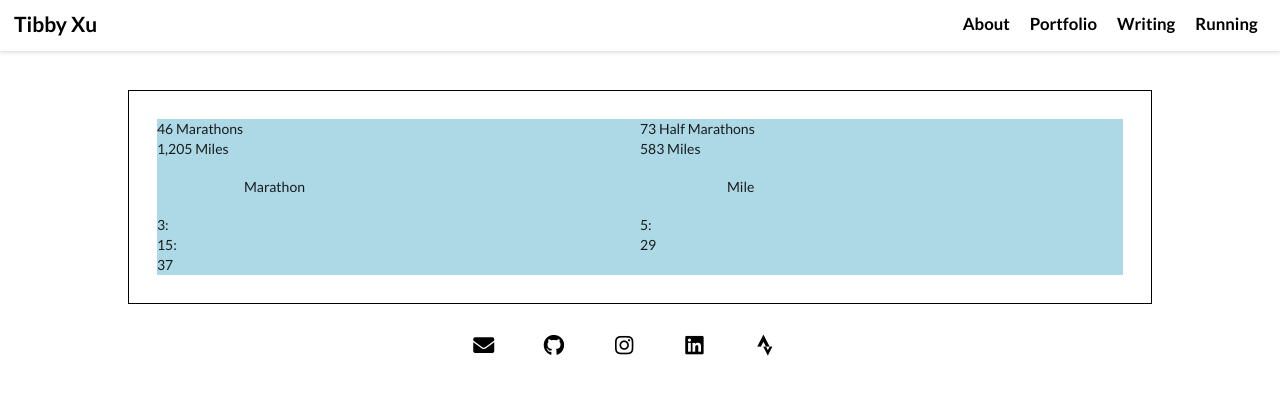
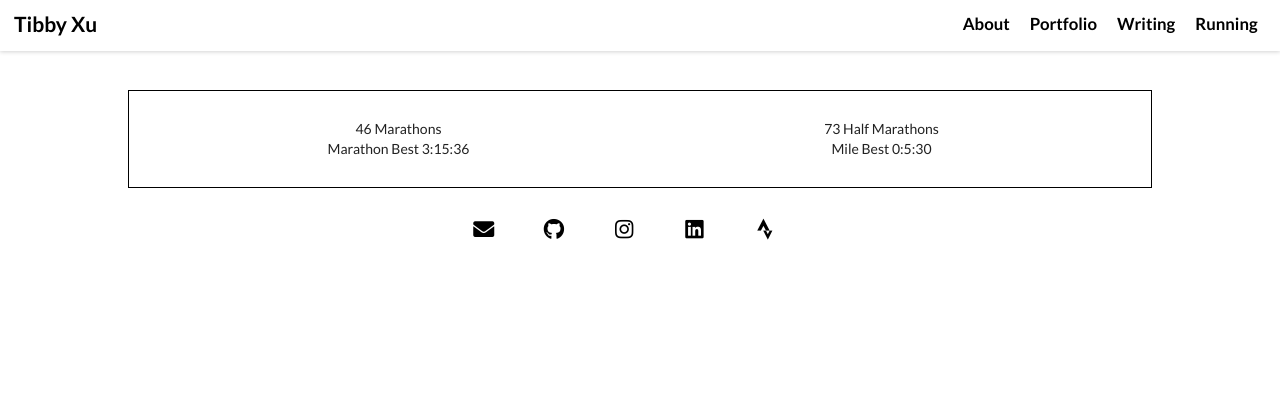
Before and after one commit to fallwall/she-run-freely, a React (Create React App) app: page /runs in a window 1280 px wide. Shown: the top 394 px of the page. Built offline with nearby package versions, Linux system fonts and the light colour scheme.

Commit message:
running stats simplified

```diff
--- a/src/App.css
+++ b/src/App.css
@@ -106,7 +106,7 @@ a:hover {
 }
 
 .mini-portfolio-each img:hover {
-  filter: blur(1.5px) grayscale(90%);
+  filter: blur(1.5px) grayscale(90%) brightness(120%);
 }
 
 .mini-portfolio-text-hidden {
@@ -150,6 +150,9 @@ a:hover {
   .nav {
     height: 6em;
   }
+  .nav-home {
+    line-height: 6em;
+  }
   .nav-link {
     display: none;
   }
--- a/src/components/CountDown.jsx
+++ b/src/components/CountDown.jsx
@@ -11,6 +11,7 @@ import CountUp from 'react-countup';
         duration={2}
         separator=","
         suffix={props.suffix}
+        prefix={props.prefix}
         >
         </CountUp>
     </div>
--- a/src/pages/Running.jsx
+++ b/src/pages/Running.jsx
@@ -6,27 +6,38 @@ const Running = () => {
   return (
     <>
       <div className="page-frame">
+        <div className="running-stats">
           <div className="countdown-count-wrapper">
-          <div className="countdown-count">
+            <div className="countdown-count count-cube">
+              <div className="countdown-count-content">
                 <CountDown end={46} suffix={" Marathons"} delay={2} />
-            <CountDown end={46 * 26.2} suffix={" Miles"} delay={2} />
               </div>
-          <div className="countdown-count">
+            </div>
+            <div className="countdown-count count-cube">
+              <div className="countdown-count-content">
                 <CountDown end={75} suffix={" Half Marathons"} delay={4} />
-            <CountDown end={46 * 13.1} suffix={" Miles"} delay={4} />
+              </div>
             </div>
           </div>
           <div className="countdown-pb-wrapper">
-          <div className="countdown-pb">
-            <p>Marathon</p>
-            <CountDown end={3} suffix={":"} delay={2} />
-            <CountDown end={15} suffix={":"} delay={2} />
-            <CountDown end={37} suffix={""} delay={2} />
+            <div className="countdown-pb count-cube">
+
+              <div className="countdown-pb-content">
+
+                <CountDown end={3} prefix="Marathon Best " suffix={":"} delay={4} />
+                <CountDown end={15} suffix={":"} delay={4} />
+                <CountDown end={37} suffix={""} delay={4} />
               </div>
-          <div className="countdown-pb">
-            <p>Mile</p>
-            <CountDown end={5} suffix={":"} delay={4} />
-            <CountDown end={30} suffix={""} delay={4} />
+            </div>
+            <div className="countdown-pb count-cube">
+
+              <div className="countdown-pb-content">
+
+                <CountDown end={0} prefix="Mile Best " suffix={":"} delay={2} />
+                <CountDown end={5} suffix={":"} delay={2} />
+                <CountDown end={30} suffix={""} delay={2} />
+              </div>
+            </div>
           </div>
         </div>
       </div>
--- a/src/pages/about.css
+++ b/src/pages/about.css
@@ -1,7 +1,7 @@
 .bio-wrapper img {
   max-width: 80%;
   margin: 10% auto 10% 10%;
-  filter: grayscale(100%) brightness(120%);
+  filter: grayscale(60%) brightness(120%);
 }
 
 .tech-stack-wrapper {
@@ -16,8 +16,8 @@
   display: flex;
   flex-flow: row wrap;
   align-items: center;
-  width: 90%;
-  margin-left: 7%;
+  width: 80%;
+  margin-left: 10%;
 }
 
 .tech-stack {
--- a/src/pages/running.css
+++ b/src/pages/running.css
@@ -1,13 +1,30 @@
 .running-stats {
-
+ display:flex;
+ flex-direction: column;
 }
 
 .countdown-pb-wrapper, .countdown-count-wrapper {
   display: flex;
   flex-direction: row;
-  background-color: lightblue;
+  /* justify-content: space-between; */
 }
 
-.countdown-pb, .countdown-count {
-  width: 50%;
+.count-cube {
+  width: 100%;
 }
+
+.countdown-pb {
+  display: flex;
+  flex-direction: column;
+}
+.countdown-pb-content {
+  width: 100%;
+  display: flex;
+  flex-direction: row;
+  justify-content: center;
+}
+
+.countdown-count-content {
+  display: flex;
+  justify-content: center;
+}
```
Lines whose indentation alone changed are shown as unchanged.
